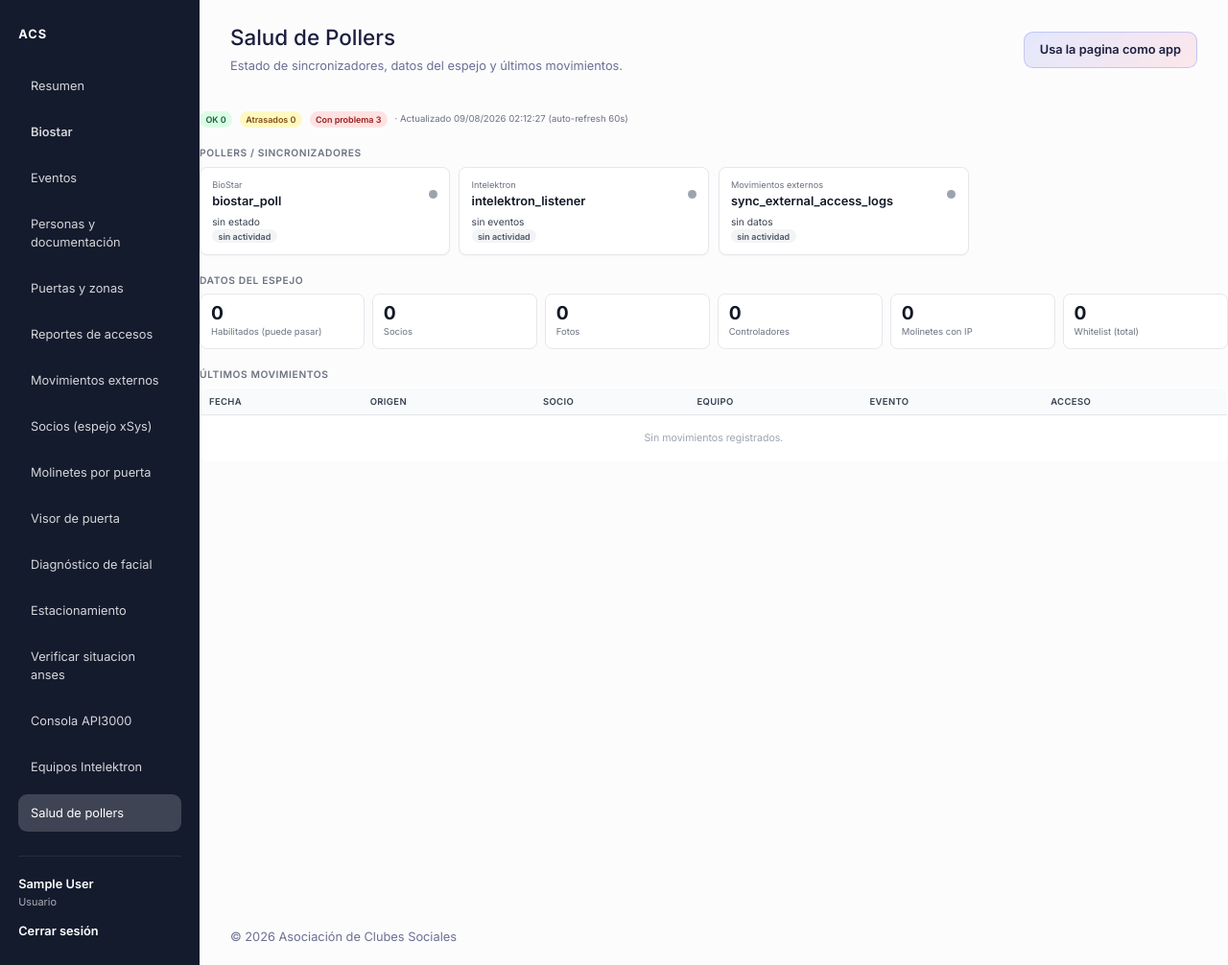
After one commit to hbrunacci/geba_acs, a Django app: page /salud/ in a window 1280 px wide. The commit adds this page. Shown: the whole page at 96% size. Run offline with Django 5.2, Linux system fonts and the light colour scheme; the visitor is signed in with stand-in values (Sample User, id 1); data that the repository does not hold is empty.

Commit message:
feat(salud): panel de control de salud de pollers, datos del espejo y movimientos
Nueva vista /salud/ (admin) con:
- Estado de pollers/sincronizadores con semaforo (xSys sync SyncState,
  BioStar poller, Intelektron listener, movimientos externos CD_ES):
  ultima corrida, antiguedad, filas y error.
- Datos del espejo: habilitados (puede pasar), socios, fotos,
  controladores, molinetes con IP, whitelist total.
- Historial de ultimos 40 movimientos mergeando 3 fuentes
  (Facial / Molinete / Externo).
- Auto-refresh 60s y link en el sidebar (solo admin).

Vista defensiva: degrada sin romper si falta una tabla o poller.
Sin migraciones (usa modelos existentes).

Co-Authored-By: Claude Opus 4.8 (1M context) <noreply@anthropic.com>

```diff
--- /dev/null
+++ b/access_control/templates/access_control/pollers_dashboard.html
@@ -0,0 +1,125 @@
+{% extends "common/base.html" %}
+{% load tz %}
+
+{% block page_title %}Salud de Pollers{% endblock page_title %}
+{% block header_title %}Salud de Pollers{% endblock header_title %}
+{% block header_subtitle %}Estado de sincronizadores, datos del espejo y últimos movimientos.{% endblock header_subtitle %}
+
+{% block extra_head %}
+  <meta http-equiv="refresh" content="60">
+{% endblock extra_head %}
+
+{% block extra_css %}
+<style>
+  .pd-wrap { display:flex; flex-direction:column; gap:1.25rem; }
+  .pd-section-title { font-size:.8rem; text-transform:uppercase; letter-spacing:.06em; color:#6b7280; margin:.25rem 0 .5rem; font-weight:600; }
+  .pd-grid { display:grid; gap:.75rem; grid-template-columns:repeat(auto-fill,minmax(230px,1fr)); }
+  .pd-card { background:#fff; border:1px solid #e5e7eb; border-radius:.6rem; padding:.85rem .95rem; box-shadow:0 1px 2px rgba(0,0,0,.04); }
+  .pd-card__top { display:flex; align-items:center; justify-content:space-between; gap:.5rem; }
+  .pd-card__name { font-weight:600; color:#111827; }
+  .pd-card__grp { font-size:.72rem; color:#6b7280; }
+  .pd-card__meta { font-size:.8rem; color:#374151; margin-top:.4rem; line-height:1.45; }
+  .pd-card__err { font-size:.74rem; color:#b91c1c; margin-top:.3rem; word-break:break-word; }
+  .pd-dot { width:.7rem; height:.7rem; border-radius:50%; display:inline-block; flex:0 0 auto; }
+  .pd-badge { font-size:.7rem; font-weight:600; padding:.12rem .5rem; border-radius:1rem; }
+  .st-ok   { background:#dcfce7; color:#166534; } .dot-ok   { background:#22c55e; }
+  .st-stale{ background:#fef9c3; color:#854d0e; } .dot-stale{ background:#eab308; }
+  .st-error{ background:#fee2e2; color:#991b1b; } .dot-error{ background:#ef4444; }
+  .st-sindato{ background:#f3f4f6; color:#4b5563; } .dot-sindato{ background:#9ca3af; }
+  .pd-stats { display:grid; gap:.6rem; grid-template-columns:repeat(auto-fill,minmax(150px,1fr)); }
+  .pd-stat { background:#fff; border:1px solid #e5e7eb; border-radius:.6rem; padding:.7rem .85rem; }
+  .pd-stat__n { font-size:1.5rem; font-weight:700; color:#111827; line-height:1.1; }
+  .pd-stat__l { font-size:.74rem; color:#6b7280; margin-top:.15rem; }
+  .pd-table { width:100%; border-collapse:collapse; background:#fff; border:1px solid #e5e7eb; border-radius:.6rem; overflow:hidden; font-size:.83rem; }
+  .pd-table th { text-align:left; background:#f9fafb; color:#374151; font-weight:600; padding:.5rem .7rem; border-bottom:1px solid #e5e7eb; font-size:.74rem; text-transform:uppercase; letter-spacing:.04em; }
+  .pd-table td { padding:.45rem .7rem; border-bottom:1px solid #f1f5f9; color:#374151; }
+  .pd-table tr:last-child td { border-bottom:none; }
+  .pd-tag { font-size:.7rem; font-weight:600; padding:.1rem .45rem; border-radius:.35rem; background:#eef2ff; color:#3730a3; }
+  .pd-tag.mol { background:#ecfeff; color:#155e75; } .pd-tag.ext { background:#fdf4ff; color:#86198f; }
+  .pd-yes { color:#166534; font-weight:600; } .pd-no { color:#991b1b; font-weight:600; }
+  .pd-updated { font-size:.75rem; color:#6b7280; }
+  .pd-scroll { overflow-x:auto; }
+</style>
+{% endblock extra_css %}
+
+{% block content %}
+<div class="pd-wrap">
+
+  <div style="display:flex; align-items:center; gap:.6rem; flex-wrap:wrap;">
+    <span class="pd-badge st-ok">OK {{ resumen.ok }}</span>
+    <span class="pd-badge st-stale">Atrasados {{ resumen.stale }}</span>
+    <span class="pd-badge st-error">Con problema {{ resumen.error }}</span>
+    <span class="pd-updated">· Actualizado {% timezone "America/Argentina/Buenos_Aires" %}{{ ahora|date:"d/m/Y H:i:s" }}{% endtimezone %} (auto-refresh 60s)</span>
+  </div>
+
+  <div>
+    <div class="pd-section-title">Pollers / Sincronizadores</div>
+    <div class="pd-grid">
+      {% for p in pollers %}
+      <div class="pd-card">
+        <div class="pd-card__top">
+          <div>
+            <div class="pd-card__grp">{{ p.grupo }}</div>
+            <div class="pd-card__name">{{ p.nombre }}</div>
+          </div>
+          <span class="pd-dot dot-{{ p.estado }}" title="{{ p.estado }}"></span>
+        </div>
+        <div class="pd-card__meta">
+          {{ p.detalle }}<br>
+          {% if p.ultima %}
+            Última: {% timezone "America/Argentina/Buenos_Aires" %}{{ p.ultima|date:"d/m H:i" }}{% endtimezone %}
+            {% if p.edad_min is not None %}· hace {{ p.edad_min }} min{% endif %}
+          {% else %}
+            <span class="pd-badge st-sindato">sin actividad</span>
+          {% endif %}
+          {% if p.rows %}<br>Registros: {{ p.rows }}{% endif %}
+        </div>
+        {% if p.error %}<div class="pd-card__err">⚠ {{ p.error }}</div>{% endif %}
+      </div>
+      {% endfor %}
+    </div>
+  </div>
+
+  <div>
+    <div class="pd-section-title">Datos del espejo</div>
+    <div class="pd-stats">
+      <div class="pd-stat"><div class="pd-stat__n">{{ datos.whitelist_hab }}</div><div class="pd-stat__l">Habilitados (puede pasar)</div></div>
+      <div class="pd-stat"><div class="pd-stat__n">{{ datos.socios }}</div><div class="pd-stat__l">Socios</div></div>
+      <div class="pd-stat"><div class="pd-stat__n">{{ datos.fotos }}</div><div class="pd-stat__l">Fotos</div></div>
+      <div class="pd-stat"><div class="pd-stat__n">{{ datos.controladores }}</div><div class="pd-stat__l">Controladores</div></div>
+      <div class="pd-stat"><div class="pd-stat__n">{{ datos.molinetes_ip }}</div><div class="pd-stat__l">Molinetes con IP</div></div>
+      <div class="pd-stat"><div class="pd-stat__n">{{ datos.whitelist_tot }}</div><div class="pd-stat__l">Whitelist (total)</div></div>
+    </div>
+  </div>
+
+  <div>
+    <div class="pd-section-title">Últimos movimientos</div>
+    <div class="pd-scroll">
+      <table class="pd-table">
+        <thead>
+          <tr><th>Fecha</th><th>Origen</th><th>Socio</th><th>Equipo</th><th>Evento</th><th>Acceso</th></tr>
+        </thead>
+        <tbody>
+          {% for m in movimientos %}
+          <tr>
+            <td>{% timezone "America/Argentina/Buenos_Aires" %}{{ m.ts|date:"d/m H:i:s" }}{% endtimezone %}</td>
+            <td><span class="pd-tag {% if m.origen == 'Molinete' %}mol{% elif m.origen == 'Externo' %}ext{% endif %}">{{ m.origen }}</span></td>
+            <td>{{ m.id_cliente|default:"—" }}</td>
+            <td>{{ m.equipo|default:"—" }}</td>
+            <td>{{ m.evento|default:"—" }}</td>
+            <td>
+              {% if m.permitido is True %}<span class="pd-yes">Sí</span>
+              {% elif m.permitido is False %}<span class="pd-no">No</span>
+              {% else %}—{% endif %}
+            </td>
+          </tr>
+          {% empty %}
+          <tr><td colspan="6" style="text-align:center; color:#9ca3af; padding:1.2rem;">Sin movimientos registrados.</td></tr>
+          {% endfor %}
+        </tbody>
+      </table>
+    </div>
+  </div>
+
+</div>
+{% endblock content %}
--- a/access_control/urls.py
+++ b/access_control/urls.py
@@ -11,6 +11,7 @@ from access_control.views import (
     diag_facial_console,
     external_access_console,
     parking_movements_console,
+    pollers_dashboard,
 )
 
 
@@ -18,6 +19,7 @@ urlpatterns = [
     path("ACS/test", api3000_test_console, name="api3000_test_console"),
     path("ACS/test/", api3000_test_console),
     path("intelektron/devices/", intelektron_admin, name="intelektron_admin"),
+    path("salud/", pollers_dashboard, name="pollers_dashboard"),
     path(
         "parking-movements/",
         parking_movements_console,
--- a/access_control/views.py
+++ b/access_control/views.py
@@ -459,3 +459,177 @@ class ParkingMovementMarkExitView(APIView):
             "exit_at": movement.exit_at.isoformat() if movement.exit_at else None,
             "stay_duration_seconds": _parking_stay_duration_seconds(movement.stay_duration),
         })
+
+
+@admin_requerido
+def pollers_dashboard(request):
+    """Panel de salud: estado de los pollers, datos del espejo y últimos movimientos."""
+    from access_control.models import (
+        BiostarAccessEvent,
+        BiostarPollState,
+        ExternalAccessLogEntry,
+        IntelektronEvent,
+    )
+    from xsys.models import (
+        SyncState,
+        XsysControlador,
+        XsysSocio,
+        XsysSocioFoto,
+        XsysWhitelist,
+    )
+
+    now = timezone.now()
+
+    def aw(ts):
+        """Normaliza a datetime aware (o None)."""
+        if not ts:
+            return None
+        try:
+            if timezone.is_naive(ts):
+                return timezone.make_aware(ts, timezone.get_current_timezone())
+        except Exception:
+            return None
+        return ts
+
+    def edad_min(ts):
+        ts = aw(ts)
+        if ts is None:
+            return None
+        return round((now - ts).total_seconds() / 60.0, 1)
+
+    def estado(edad, ok=True, warn=30, err=180):
+        if edad is None:
+            return "sindato"
+        if not ok or edad > err:
+            return "error"
+        if edad > warn:
+            return "stale"
+        return "ok"
+
+    pollers = []
+
+    # --- xSys sync streams (novedades / cd_es / fotos / whitelist) ---
+    try:
+        for s in SyncState.objects.all().order_by("stream"):
+            ult = s.last_run_finished_at or s.last_datetime
+            edad = edad_min(ult)
+            pollers.append({
+                "grupo": "xSys sync",
+                "nombre": s.stream,
+                "detalle": (f"last_id={s.last_id}" if s.last_id else
+                            (aw(s.last_datetime).strftime("%d/%m %H:%M") if s.last_datetime else "—")),
+                "ultima": ult,
+                "edad_min": edad,
+                "rows": s.rows_last_run,
+                "error": (s.last_error or "")[:180],
+                "estado": estado(edad, s.last_run_ok),
+            })
+    except Exception as exc:  # pragma: no cover - tabla ausente
+        pollers.append({"grupo": "xSys sync", "nombre": "(no disponible)", "detalle": str(exc)[:100],
+                        "ultima": None, "edad_min": None, "rows": 0, "error": str(exc)[:180], "estado": "error"})
+
+    # --- BioStar poller ---
+    try:
+        bps = BiostarPollState.objects.order_by("-updated_at").first()
+        edad = edad_min(bps.updated_at if bps else None)
+        pollers.append({
+            "grupo": "BioStar",
+            "nombre": "biostar_poll",
+            "detalle": (f"last_event_id={bps.last_event_id}" if bps else "sin estado"),
+            "ultima": bps.updated_at if bps else None,
+            "edad_min": edad,
+            "rows": BiostarAccessEvent.objects.count(),
+            "error": "",
+            "estado": estado(edad),
+        })
+    except Exception as exc:  # pragma: no cover
+        pollers.append({"grupo": "BioStar", "nombre": "biostar_poll", "detalle": str(exc)[:100],
+                        "ultima": None, "edad_min": None, "rows": 0, "error": str(exc)[:180], "estado": "error"})
+
+    # --- Intelektron listener (sin state model: se infiere del último evento) ---
+    try:
+        last = IntelektronEvent.objects.order_by("-created_at").first()
+        edad = edad_min(last.created_at if last else None)
+        pollers.append({
+            "grupo": "Intelektron",
+            "nombre": "intelektron_listener",
+            "detalle": (last.device_ip if last else "sin eventos"),
+            "ultima": last.created_at if last else None,
+            "edad_min": edad,
+            "rows": IntelektronEvent.objects.count(),
+            "error": "",
+            "estado": estado(edad),
+        })
+    except Exception as exc:  # pragma: no cover
+        pollers.append({"grupo": "Intelektron", "nombre": "intelektron_listener", "detalle": str(exc)[:100],
+                        "ultima": None, "edad_min": None, "rows": 0, "error": str(exc)[:180], "estado": "error"})
+
+    # --- Movimientos externos (CD_ES) ---
+    try:
+        last = ExternalAccessLogEntry.objects.order_by("-fecha").first()
+        edad = edad_min(last.fecha if last else None)
+        pollers.append({
+            "grupo": "Movimientos externos",
+            "nombre": "sync_external_access_logs",
+            "detalle": (f"external_id={last.external_id}" if last else "sin datos"),
+            "ultima": last.fecha if last else None,
+            "edad_min": edad,
+            "rows": ExternalAccessLogEntry.objects.count(),
+            "error": "",
+            "estado": estado(edad, warn=120, err=1440),
+        })
+    except Exception as exc:  # pragma: no cover
+        pollers.append({"grupo": "Movimientos externos", "nombre": "sync_external_access_logs", "detalle": str(exc)[:100],
+                        "ultima": None, "edad_min": None, "rows": 0, "error": str(exc)[:180], "estado": "error"})
+
+    # --- Datos del espejo ---
+    def _c(fn):
+        try:
+            return fn()
+        except Exception:
+            return "—"
+
+    datos = {
+        "whitelist_hab": _c(lambda: XsysWhitelist.objects.filter(habilitado=True).count()),
+        "whitelist_tot": _c(lambda: XsysWhitelist.objects.count()),
+        "socios": _c(lambda: XsysSocio.objects.count()),
+        "controladores": _c(lambda: XsysControlador.objects.count()),
+        "molinetes_ip": _c(lambda: XsysControlador.objects.filter(tipo_cont="K").exclude(ip="").count()),
+        "fotos": _c(lambda: XsysSocioFoto.objects.count()),
+    }
+
+    # --- Historial de movimientos (merge de las 3 fuentes) ---
+    movimientos = []
+    try:
+        for e in BiostarAccessEvent.objects.order_by("-fecha")[:30]:
+            movimientos.append({"ts": aw(e.fecha), "origen": "Facial", "id_cliente": e.id_cliente,
+                                "equipo": e.device_name or e.device_id, "evento": e.event_name,
+                                "permitido": e.permitido})
+    except Exception:
+        pass
+    try:
+        for e in IntelektronEvent.objects.order_by("-created_at")[:30]:
+            ev = (e.event_name or "") + (f" / {e.direction_name}" if e.direction_name else "")
+            movimientos.append({"ts": aw(e.device_time or e.created_at), "origen": "Molinete",
+                                "id_cliente": e.access_id, "equipo": e.device_ip, "evento": ev.strip(" /"),
+                                "permitido": None})
+    except Exception:
+        pass
+    try:
+        for e in ExternalAccessLogEntry.objects.order_by("-fecha")[:30]:
+            movimientos.append({"ts": aw(e.fecha), "origen": "Externo", "id_cliente": e.id_cliente,
+                                "equipo": e.id_controlador, "evento": e.resultado, "permitido": None})
+    except Exception:
+        pass
+    movimientos = sorted([m for m in movimientos if m["ts"]], key=lambda m: m["ts"], reverse=True)[:40]
+
+    resumen = {
+        "ok": sum(1 for p in pollers if p["estado"] == "ok"),
+        "stale": sum(1 for p in pollers if p["estado"] == "stale"),
+        "error": sum(1 for p in pollers if p["estado"] in ("error", "sindato")),
+        "total": len(pollers),
+    }
+
+    contexto = {"pollers": pollers, "datos": datos, "movimientos": movimientos,
+                "resumen": resumen, "ahora": now}
+    return render(request, "access_control/pollers_dashboard.html", contexto)
--- a/common/templates/common/base.html
+++ b/common/templates/common/base.html
@@ -100,6 +100,9 @@
           <li class="nav__item{% if current_url == 'intelektron_admin' %} nav__item--active{% endif %}">
             <a href="{% url 'intelektron_admin' %}">Equipos Intelektron</a>
           </li>
+          <li class="nav__item{% if current_url == 'pollers_dashboard' %} nav__item--active{% endif %}">
+            <a href="{% url 'pollers_dashboard' %}">Salud de pollers</a>
+          </li>
           {% endif %}
         </ul>
         {% endwith %}
```
